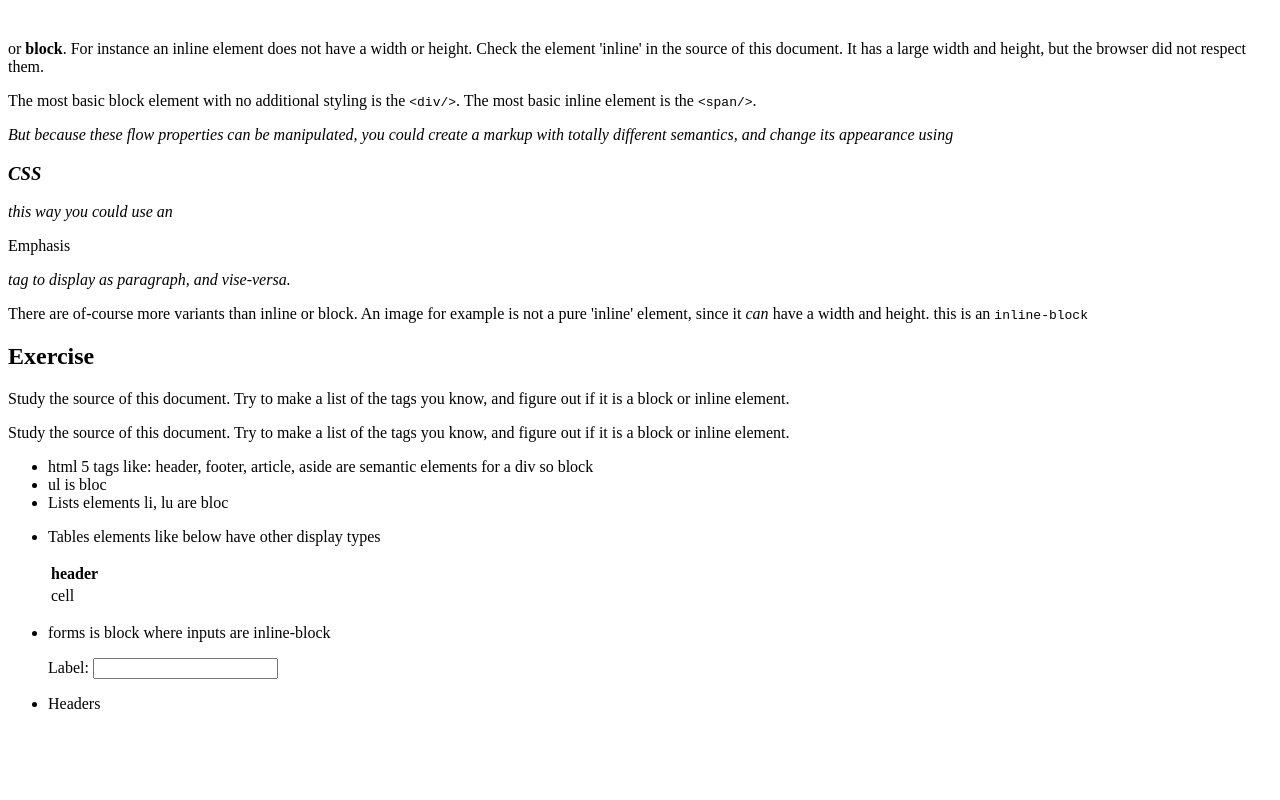
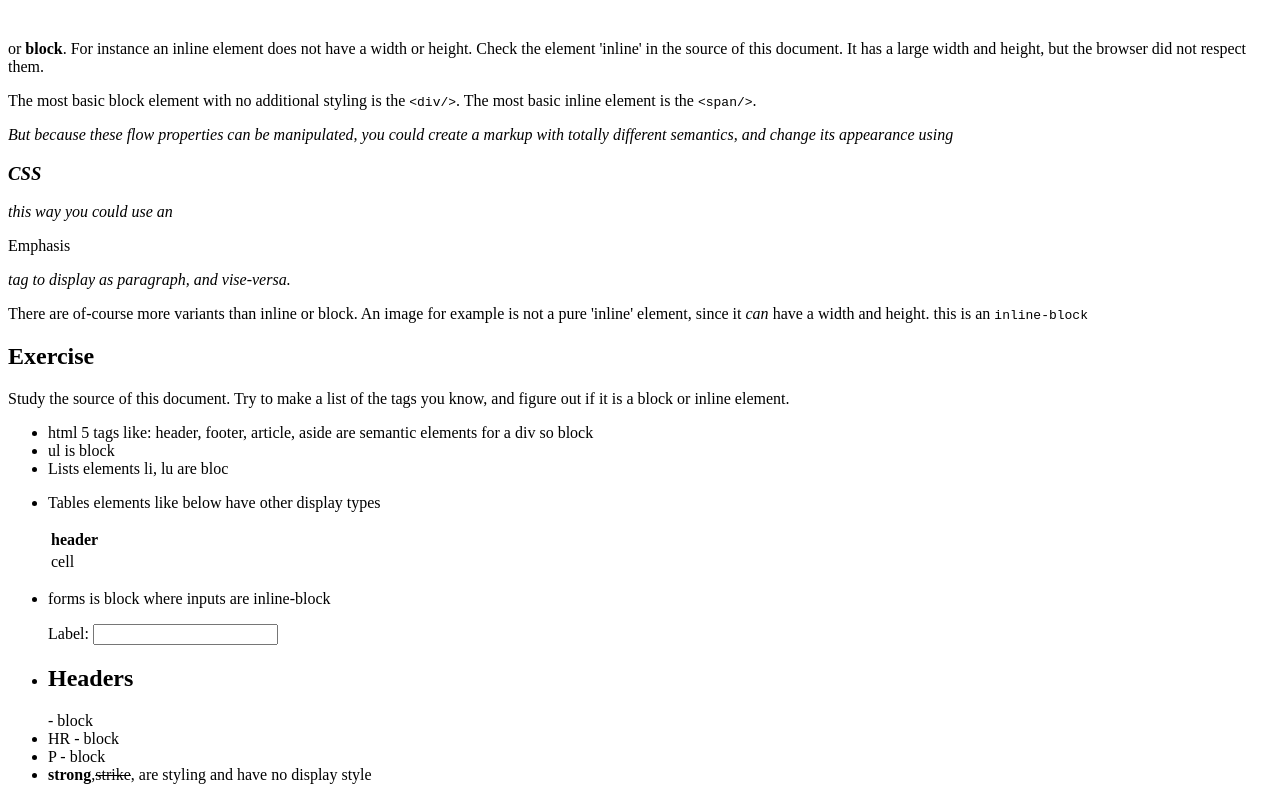
Before and after one commit to stefanvr/html-css-tutorial, a plain HTML site: page exercise1/index.html in a window 1280 px wide. Shown: the part 1449-2249 px from the top of the page. Before the commit the page ends 2178 px from the top, so only its background shows below. Drawn offline with Linux system fonts and the light colour scheme.

Commit message:
second pass added a few more elements

```diff
--- a/exercise1/index.html
+++ b/exercise1/index.html
@@ -75,11 +75,9 @@
 
   <p>Study the source of this document. Try to make a list of the tags you know, and figure out if it is a block or inline element.</p>
 
-    <p>Study the source of this document. Try to make a list of the tags you know, and figure out if it is a block or inline element.</p>
-
     <ul>
         <li>html 5 tags like: header, footer, article, aside are semantic elements for a div so block</li>
-        <li>ul is bloc</li>
+        <li>ul is block</li>
         <li>Lists elements li, lu are bloc</li>
         <li>
             <p>Tables elements like below have other display types</p>
@@ -100,10 +98,11 @@
                 Label: <input type="text" name="someInput"><br>
             </form>
         </li>
-        <li>Headers</li>
+        <li><h1>Headers</h1> - block</li>
+        <li>HR - block</li>
+        <li>P - block </li>
+        <li><strong>strong</strong>,<strike>strike</strike>, are styling and have no display style  </li>
     </ul>
-
-
 </article>
 
 </body>
```
